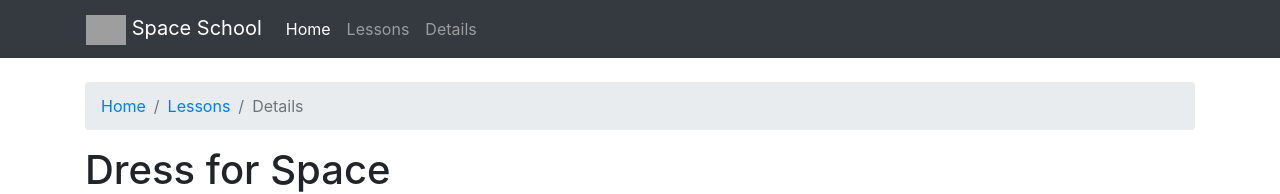
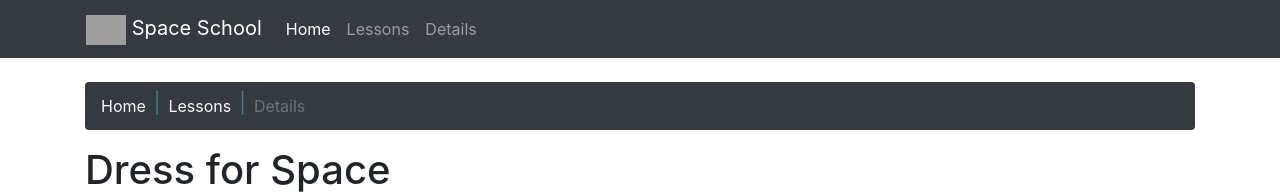
Before and after one commit to Geerocktricks/Bootstrap-Mastery, a website: page details.html in a window 1280 px wide. Shown: the top 194 px of the page. Drawn offline with nearby package versions, Linux system fonts and the light colour scheme; grey boxes are pictures that could not be loaded.

Commit message:
Changes the breadcrums indicators using css

```diff
--- a/css/styles.css
+++ b/css/styles.css
@@ -9,3 +9,19 @@
     border: 1px solid rgba(0, 0, 0, .2)
     /* box-shadow: 0 1px 1px rgba(0, 0, 0, .2) */
   }
+  #carousel{
+    background-color: aqua;
+  }
+  .arr-right .breadcrumb-item+.breadcrumb-item::before {
+
+    content: "|";
+
+    vertical-align:top;
+
+    color: #408080;
+
+    font-size:20px;
+
+    line-height:18px;
+
+  }
--- a/details.html
+++ b/details.html
@@ -43,9 +43,9 @@
       <div class="row">
         <div class="col pt-4">
             <nav aria-label="breadcrumb"> <!--*******BREAD CRUM*******-->
-                <ol class="breadcrumb">
-                  <li class="breadcrumb-item"><a href="/index.html">Home</a></li>
-                  <li class="breadcrumb-item"><a href="/lessons.html">Lessons</a></li>
+                <ol class="breadcrumb arr-right bg-dark">
+                  <li class="breadcrumb-item"><a href="/index.html" class="text-light">Home</a></li>
+                  <li class="breadcrumb-item"><a href="/lessons.html" class="text-light">Lessons</a></li>
                   <li class="breadcrumb-item active" aria-current="page">Details</li>
                 </ol>
             </nav>
--- a/jquery/script.js
+++ b/jquery/script.js
@@ -1,3 +1,4 @@
+$breadcrumb-divider: quote(">");
 $(document).ready(function() {
    console.log("document is ready");
 
--- a/scss/style.scss
+++ b/scss/style.scss
@@ -1,2 +1,2 @@
-@import "variable_overrides";
+@import "../node_modules/bootstrap/scss/variables.scss";
 @import "../node_modules/bootstrap/scss/bootstrap.scss"
```
